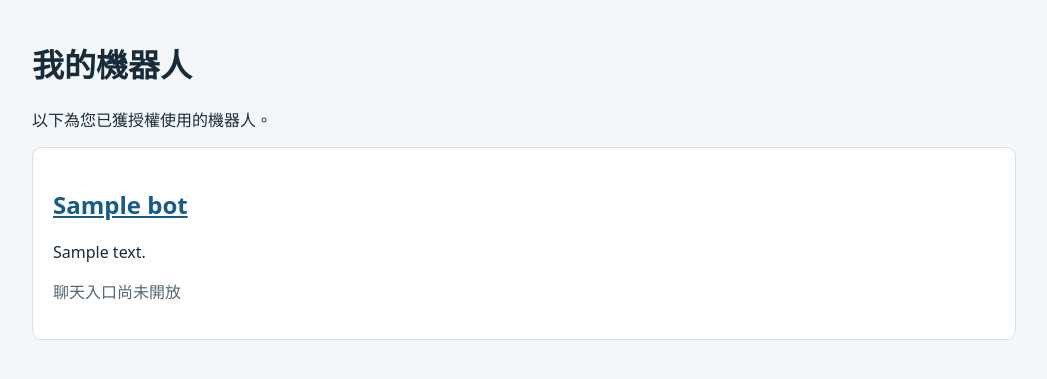
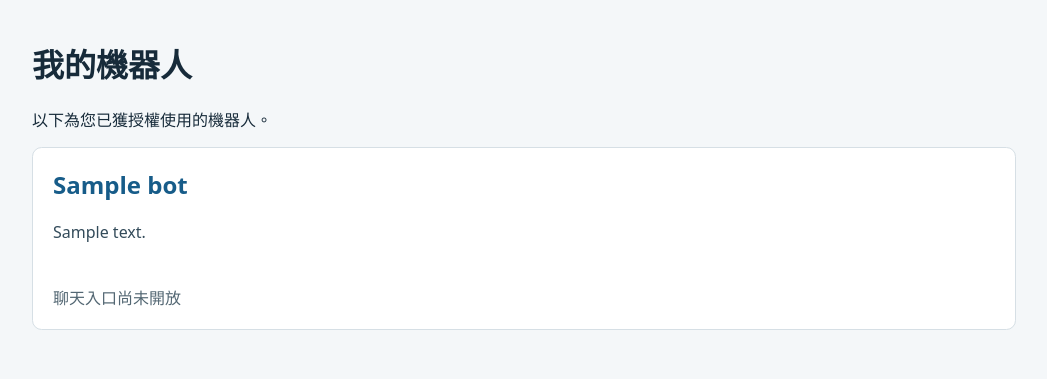
Before and after one commit to EllieKu/ai_workflow, a Django app: page / in a window 1280 px wide. Shown: the part 78-457 px from the top of the page, without its empty margins (116-1163 px from the left). Run offline with Django 5.2, Linux system fonts and the light colour scheme; a user stored in the database is signed in; tables that the repository leaves empty hold one stand-in row (values such as "Sample post"); parts of the project's set-up code (start-up, migrations or seed data) failed here and were passed over.

Commit message:
feat: 調整 bot 列表 UI/UX

```diff
--- a/portal/static/portal/site.css
+++ b/portal/static/portal/site.css
@@ -10,7 +10,15 @@ button { color: #fff; background: #175c89; border: 0; border-radius: .35rem; pad
 input { display: block; max-width: 100%; width: 100%; margin-top: .4rem; padding: .65rem; font: inherit; border: 1px solid #8496a3; border-radius: .3rem; }
 :focus-visible { outline: 3px solid #9b4b00; outline-offset: 3px; }
 .login { max-width: 28rem; margin: auto; }
-.bots { display: grid; grid-template-columns: repeat(auto-fit, minmax(min(100%, 17rem), 1fr)); gap: 1rem; }
+.bots { display: grid; gap: 2rem; }
 article { padding: 1.25rem; background: white; border: 1px solid #d6dfe5; border-radius: .6rem; overflow-wrap: anywhere; }
+.bot-card { display: block; color: inherit; text-decoration: none; border-radius: .6rem; }
+.bot-card article { height: 100%; transition: border-color .15s ease, box-shadow .15s ease, transform .15s ease; }
+.bot-card:hover article { border-color: #175c89; box-shadow: 0 .35rem 1rem rgba(23, 92, 137, .14); transform: translateY(-2px); }
+.bot-card h2 { margin-top: 0; color: #175c89; }
+.bot-description { min-height: 3rem; color: #334b5a; }
+.bot-action { display: inline-block; margin-top: .5rem; color: #175c89; font-weight: 700; }
+.bot-card-disabled { height: 100%; }
+.bot-card-disabled h2 { margin-top: 0; }
 .muted { color: #536773; }
 .errorlist { color: #9c2424; }
--- a/portal/templates/portal/bot_list.html
+++ b/portal/templates/portal/bot_list.html
@@ -4,11 +4,20 @@
 <p>以下為您已獲授權使用的機器人。</p>
 <div class="bots">
   {% for bot in bots %}
-  <article>
-    <h2><a href="{% url 'portal:bot-detail' bot.id %}">{{ bot.name }}</a></h2>
-    <p>{{ bot.description|linebreaksbr }}</p>
-    <p class="muted">{% if chat_enabled %}可開啟文字聊天{% else %}聊天入口尚未開放{% endif %}</p>
-  </article>
+    {% if chat_enabled %}
+    <a class="bot-card" href="{% url 'portal:chat' bot.web_app_code %}" target="_blank" rel="noopener" aria-label="開啟 {{ bot.name }}">
+      <article>
+        <h2>{{ bot.name }}</h2>
+        <p class="bot-description">{{ bot.description|default:"尚無簡介"|linebreaksbr }}</p>
+      </article>
+    </a>
+    {% else %}
+    <article class="bot-card bot-card-disabled">
+      <h2>{{ bot.name }}</h2>
+      <p class="bot-description">{{ bot.description|default:"尚無簡介"|linebreaksbr }}</p>
+      <span class="muted">聊天入口尚未開放</span>
+    </article>
+    {% endif %}
   {% empty %}
   <p>目前沒有可使用的機器人，請聯絡管理者申請權限。</p>
   {% endfor %}
--- a/portal/templates/registration/login.html
+++ b/portal/templates/registration/login.html
@@ -2,8 +2,7 @@
 {% block title %}登入 · AI Portal{% endblock %}
 {% block content %}
 <section class="login">
-  <h1>登入 AI Portal</h1>
-  <p>使用公司提供的 Portal 帳號登入。</p>
+  <h1>登入</h1>
   <form method="post">
     {% csrf_token %}
     {{ form.as_p }}
--- a/portal/urls.py
+++ b/portal/urls.py
@@ -7,7 +7,6 @@ urlpatterns = [
     path("health/", views.health, name="health"),
     path("_internal/dify-auth", gateway.authorize_nginx, name="dify-auth"),
     path("", views.bot_list, name="bot-list"),
-    path("bots/<uuid:bot_id>/", views.bot_detail, name="bot-detail"),
     path("chat/<slug:code>", gateway.chat_page, name="chat"),
     path("api/<path:path>", gateway.api, name="dify-api"),
     path("_next/static/<path:asset>", gateway.static_asset, name="dify-static"),
--- a/portal/views.py
+++ b/portal/views.py
@@ -1,7 +1,7 @@
 from django.conf import settings
 from django.contrib.auth.decorators import login_required
 from django.http import HttpResponse
-from django.shortcuts import get_object_or_404, render
+from django.shortcuts import render
 from django.views.decorators.cache import never_cache
 from django.views.decorators.http import require_safe
 
@@ -21,12 +21,3 @@ def bot_list(request):
     return render(request, "portal/bot_list.html", {
         "bots": Bot.objects.available_to(request.user), "chat_enabled": settings.DIFY_GATEWAY_ENABLED,
     })
-
-
-@never_cache
-@login_required
-@require_safe
-def bot_detail(request, bot_id):
-    # Recheck the grant on every request, including direct URL access.
-    bot = get_object_or_404(Bot.objects.available_to(request.user), pk=bot_id)
-    return render(request, "portal/bot_detail.html", {"bot": bot, "chat_enabled": settings.DIFY_GATEWAY_ENABLED})
```
Also changed, not shown: portal/templates/portal/bot_detail.html (deleted, +0 -13 lines), portal/tests/test_access.py (+23 -23 lines).
